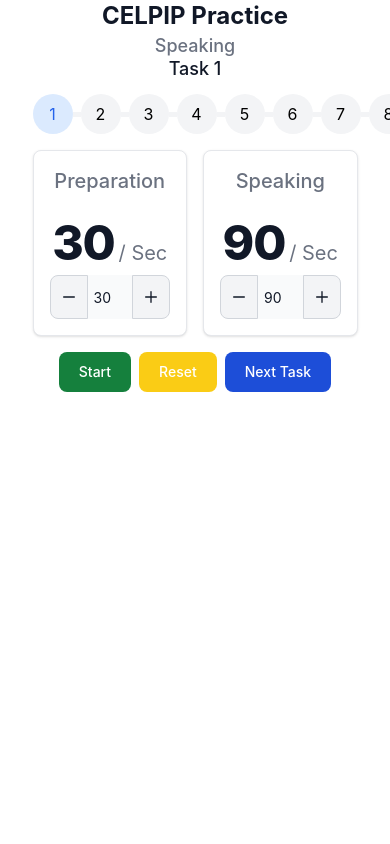
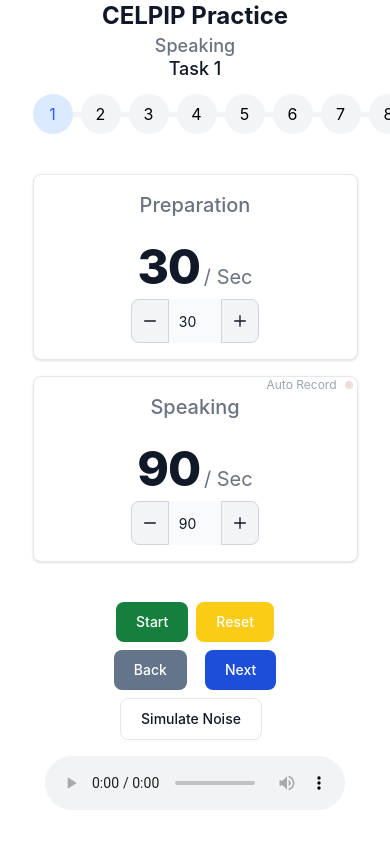
Before and after one commit to tmkasun/celpip-practice, a React (Create React App) app: page /speaking/1 in a window 390 px wide. Built offline with nearby package versions, Linux system fonts and the light colour scheme; no server answers.

Commit message:
update mobile

```diff
--- a/src/App.tsx
+++ b/src/App.tsx
@@ -1,4 +1,4 @@
-import React, { useEffect, useMemo, useReducer } from "react";
+import React, { useEffect, useMemo, useReducer, useRef } from "react";
 import logo from "./logo.svg";
 import "./App.css";
 import useInterval from "./hooks/useInterval";
@@ -6,10 +6,12 @@ import useSound from "use-sound";
 import NumberInput from "./components/NumberInput";
 import Stepper from "./components/Stepper";
 import Timer from "./components/Timer";
+import useMic from "./hooks/useMic";
+
 import ding from "./sounds/ding.mp3";
 import end from "./sounds/end.mp3";
 import startNow from "./sounds/startNow.mp3";
-import useMic from "./hooks/useMic";
+import noise from "./sounds/noise.mp3";
 
 const TasksToTime: {
   [index: number]: { preparationTime: number; speakingTime: number };
@@ -49,7 +51,6 @@ const TasksToTime: {
 };
 
 function App() {
-  const [, forceRerender] = useReducer((x) => x + 1, 0);
   const [preparationTime, setPreparationCount] = React.useState<number>(60);
   const [speakingTime, setSpeakingTime] = React.useState<number>(60);
   const [hasStarted, setHasStarted] = React.useState<boolean>(false);
@@ -66,6 +67,7 @@ function App() {
   }, [currentTask]);
   const [dingSound] = useSound(ding);
   const [endSound] = useSound(end);
+  const noiseRef = useRef<HTMLAudioElement>(null);
   const {
     mediaURL,
     isRecording,
@@ -113,7 +115,7 @@ function App() {
   };
 
   useEffect(() => {
-    if (remainingPreparationTime === 1) {
+    if (remainingPreparationTime === 0) {
       startRecording();
     }
     if (remainingSpeakingTime === 0) {
@@ -131,7 +133,7 @@ function App() {
   useEffect(resetTask, [currentTask]);
   const audioRecording = mediaURL || previousRecording;
   return (
-    <div className="App flex justify-center">
+    <div className="App flex justify-center ">
       <div className="w-10/12">
         <h2 className="text-2xl font-bold text-center text-gray-900 dark:text-gray-100">
           CELPIP Practice
@@ -142,7 +144,7 @@ function App() {
         <h4 className="mb-4 text-lg font-medium leading-none text-gray-900 dark:slate-500">
           Task {currentTask + 1}
         </h4>
-        <div>
+        <div className="flex-col flex justify-center gap-6 items-center ">
           <Stepper
             numberOfTasks={Object.keys(TasksToTime).length}
             currentTask={currentTask}
@@ -192,7 +194,7 @@ function App() {
                   <button
                     onClick={() => {
                       window.localStorage.removeItem(`task-${currentTask}`);
-                      forceRerender();
+                      window.location.reload();
                     }}
                     type="button"
                     className="text-red-600 bg-white rounded-full hover:bg-slate-100 p-2  focus:outline-none h-fit    font-normal text-xs"
@@ -216,11 +218,13 @@ function App() {
               )}
             </Timer>
           </Stepper>
+          <div className=" flex-col gap-2 gap-x-2 w-1/2 justify-center items-center">
+            <div className="gap-2 flex justify-center items-center">
               {hasStarted ? (
                 <button
                   onClick={handleStartStop}
                   type="button"
-              className="focus:outline-none text-white bg-red-700 hover:bg-red-800 focus:ring-4 focus:ring-red-300 font-medium rounded-lg text-sm px-5 py-2.5 me-2 mb-2 dark:bg-red-600 dark:hover:bg-red-700 dark:focus:ring-red-900"
+                  className="focus:outline-none text-white bg-red-700 hover:bg-red-800 focus:ring-4 focus:ring-red-300 font-medium rounded-lg text-sm px-5 py-2.5  dark:bg-red-600 dark:hover:bg-red-700 dark:focus:ring-red-900"
                 >
                   Stop
                 </button>
@@ -228,17 +232,35 @@ function App() {
                 <button
                   onClick={handleStartStop}
                   type="button"
-              className="focus:outline-none text-white bg-green-700 hover:bg-green-800 focus:ring-4 focus:ring-green-300 font-medium rounded-lg text-sm px-5 py-2.5 me-2 mb-2 dark:bg-green-600 dark:hover:bg-green-700 dark:focus:ring-green-800"
+                  className="focus:outline-none text-white bg-green-700 hover:bg-green-800 focus:ring-4 focus:ring-green-300 font-medium rounded-lg text-sm px-5 py-2.5  dark:bg-green-600 dark:hover:bg-green-700 dark:focus:ring-green-800"
                 >
                   Start
                 </button>
               )}
               <button
                 type="button"
-            className="focus:outline-none text-white bg-yellow-400 hover:bg-yellow-500 focus:ring-4 focus:ring-yellow-300 font-medium rounded-lg text-sm px-5 py-2.5 me-2 mb-2 dark:focus:ring-yellow-900"
+                className="focus:outline-none text-white bg-yellow-400 hover:bg-yellow-500 focus:ring-4 focus:ring-yellow-300 font-medium rounded-lg text-sm px-5 py-2.5  dark:focus:ring-yellow-900"
                 onClick={resetTask}
               >
                 Reset
+              </button>
+            </div>
+            <div className="gap-2 mt-2 flex justify-between items-center">
+              <button
+                type="submit"
+                disabled={currentTask === 0}
+                className={`${
+                  currentTask === 0 ? "disabled:bg-slate-500" : ""
+                } text-white bg-blue-700 hover:bg-blue-800 focus:ring-4 focus:outline-none focus:ring-blue-300 font-medium rounded-lg text-sm px-5 py-2.5 text-center dark:bg-blue-600 dark:hover:bg-blue-700 dark:focus:ring-blue-800`}
+                onClick={() => {
+                  if (currentTask > 0) {
+                    setCurrentTask(
+                      (currentTask - 1) % Object.keys(TasksToTime).length
+                    );
+                  }
+                }}
+              >
+                Back
               </button>
               <button
                 type="submit"
@@ -249,7 +271,24 @@ function App() {
                   );
                 }}
               >
-            Next Task
+                Next
+              </button>
+            </div>
+          </div>
+        </div>
+        <div className="flex flex-col-reverse sm:flex-row justify-center items-center mt-2 gap-2">
+          <audio ref={noiseRef} controls src={noise} />
+          <button
+            className="py-2.5 px-5 me-2 mb-2 text-sm font-medium text-gray-900 focus:outline-none bg-white rounded-lg border border-gray-200 hover:bg-gray-100 hover:text-blue-700 focus:z-10 focus:ring-4 focus:ring-gray-100 dark:focus:ring-gray-700 dark:bg-gray-800 dark:text-gray-400 dark:border-gray-600 dark:hover:text-white dark:hover:bg-gray-700"
+            onClick={() => {
+              if (noiseRef.current) {
+                noiseRef.current.play();
+                noiseRef.current.loop = true;
+                noiseRef.current.volume = 0.2;
+              }
+            }}
+          >
+            Simulate Noise
           </button>
         </div>
       </div>
--- a/src/components/Stepper.tsx
+++ b/src/components/Stepper.tsx
@@ -46,8 +46,8 @@ const Stepper = (props: any) => {
           }
         })}
       </ol>
-      <div>
-        <div className="gap-4 mb-4 flex justify-center">{children}</div>
+      <div className="items-center gap-4 mb-4 flex w-full flex-col lg:flex-row  justify-center">
+        {children}
       </div>
     </>
   );
--- a/src/components/Timer.tsx
+++ b/src/components/Timer.tsx
@@ -5,7 +5,7 @@ interface ITimer {
   isRecording?: boolean;
 }
 export default function Timer(props: ITimer) {
-  const { name, children, value, isRecording = false } = props;
+  const { name, children, value, isRecording } = props;
   return (
     <div className="flex relative flex-col items-center justify-center gap-2 w-full max-w-sm p-4 bg-white border border-gray-200 rounded-lg shadow sm:p-8 dark:bg-gray-800 dark:border-gray-700">
       <h5 className="mb-4 text-xl font-medium text-gray-500 dark:text-gray-400">
@@ -21,12 +21,19 @@ export default function Timer(props: ITimer) {
           / Sec
         </span>
       </div>
-      <div className="flex flex-col justify-center items-center gap-1">{children}</div>
+      <div className="flex flex-col justify-center items-center gap-1">
+        {children}
+      </div>
       {isRecording && (
         <div className="absolute top-0 right-1 flex justify-center items-center gap-2">
           <span className="text-xs text-gray-400">Recording</span>
           <span className="animate-ping inline-flex h-[0.5rem] w-[0.5rem] rounded-full bg-red-800 opacity-95"></span>
-
+        </div>
+      )}
+      {isRecording === false && (
+        <div className="absolute top-0 right-1 flex justify-center items-center gap-2">
+          <span className="text-xs text-gray-400">Auto Record</span>
+          <span className="inline-flex h-[0.5rem] w-[0.5rem] rounded-full bg-red-800 opacity-15"></span>
         </div>
       )}
       {/* <button
```
Also changed, not shown: 1 other file (tests, documents, lock files or other folders). Lines whose indentation alone changed are shown as unchanged.
